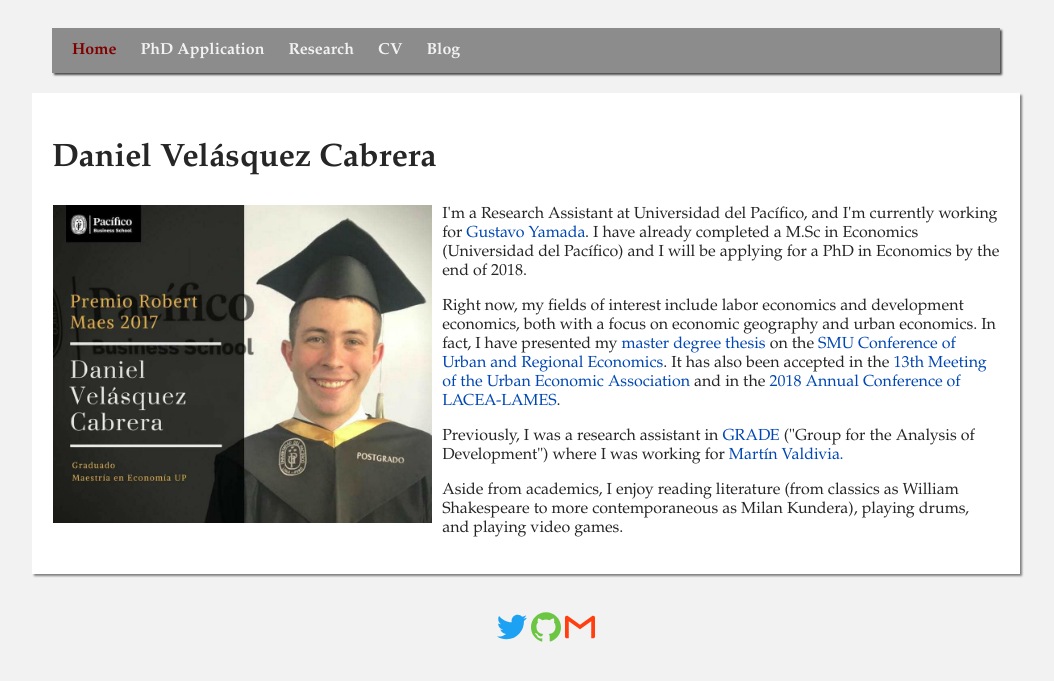
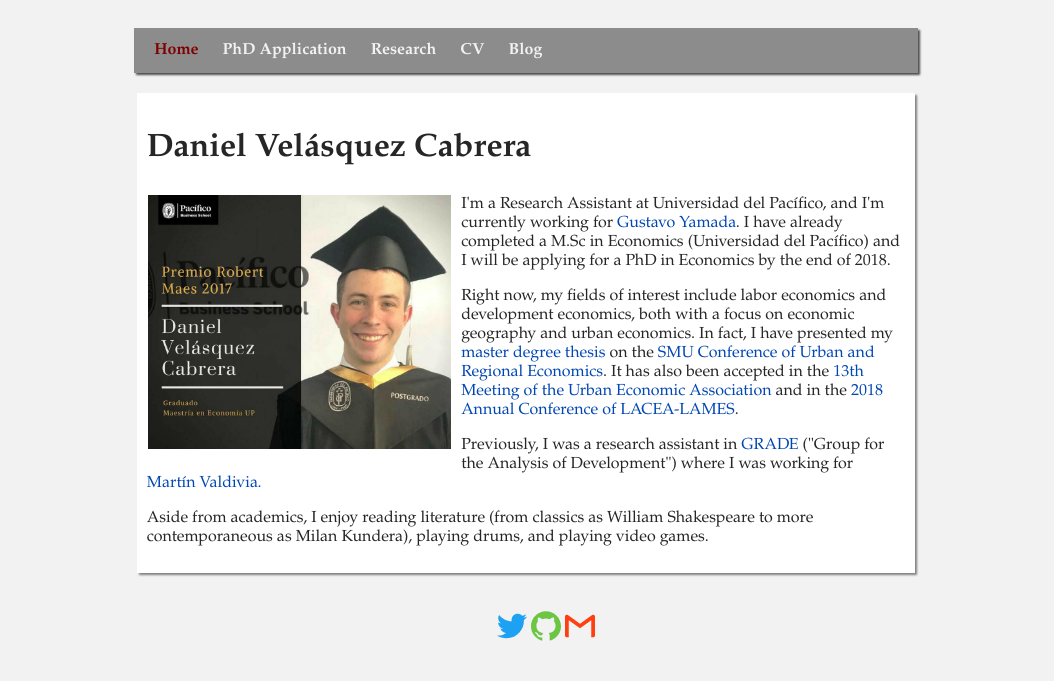
Before and after one commit to dvelasquezc/dvelasquezc.github.io, a Jekyll site: the page built from index.md, in a window 1280 px wide. Shown: the top 681 px of the page, without its empty margins (114-1168 px from the left). Built offline with Jekyll 4.4.1, drawn with Linux system fonts in a browser that asks for light colours.

Commit message:
Testing width

```diff
--- a/assets/css/main.css
+++ b/assets/css/main.css
@@ -12,7 +12,7 @@
 
 .webhead {
 	margin: auto;
-	width: 75%;
+	width: 62%;
 	padding: 20px;
 }
 
@@ -106,8 +106,8 @@
 
 .webcontent {
 	margin: auto;
-	width: 75%;
-	padding: 20px;
+	width: 60%;
+	padding: 10px;
 	background-color: #ffffff;
 	border-color: #d9d9d9;
 	box-shadow: 2px 2px 2px grey;
```
